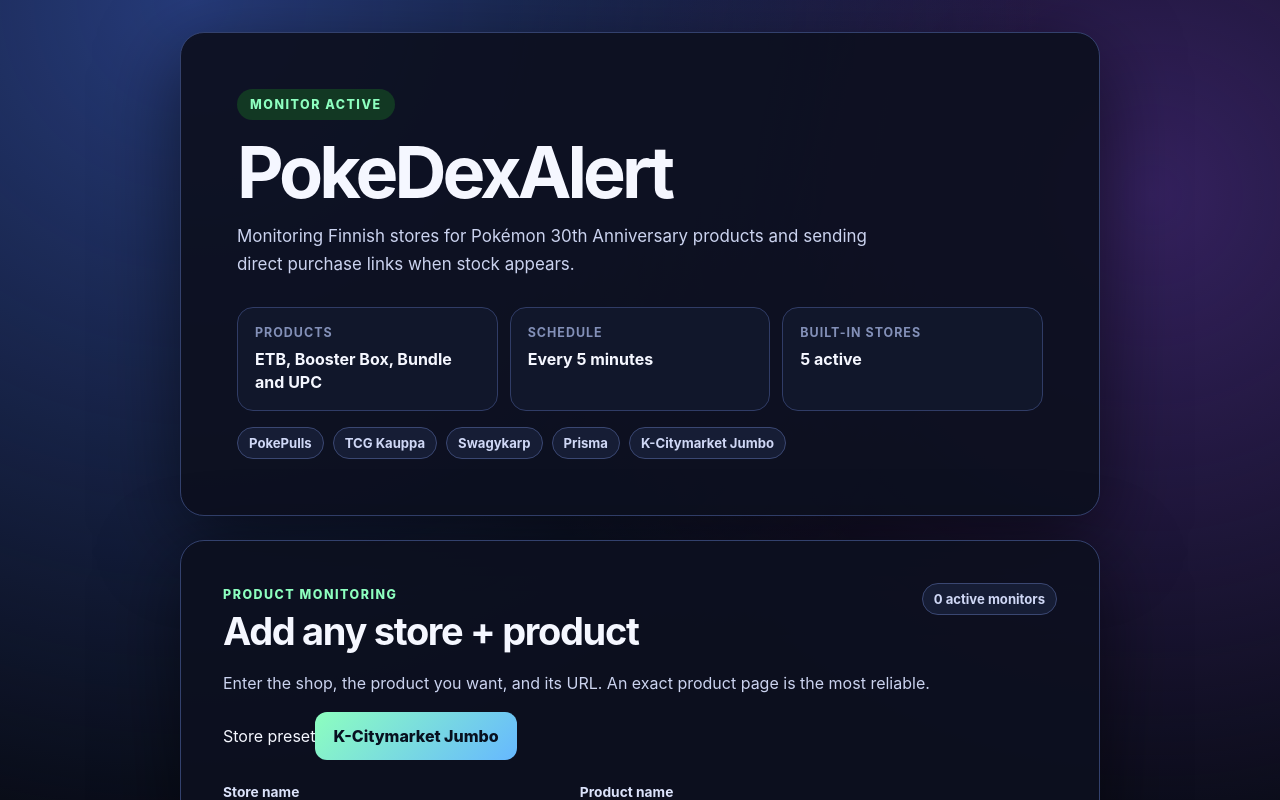
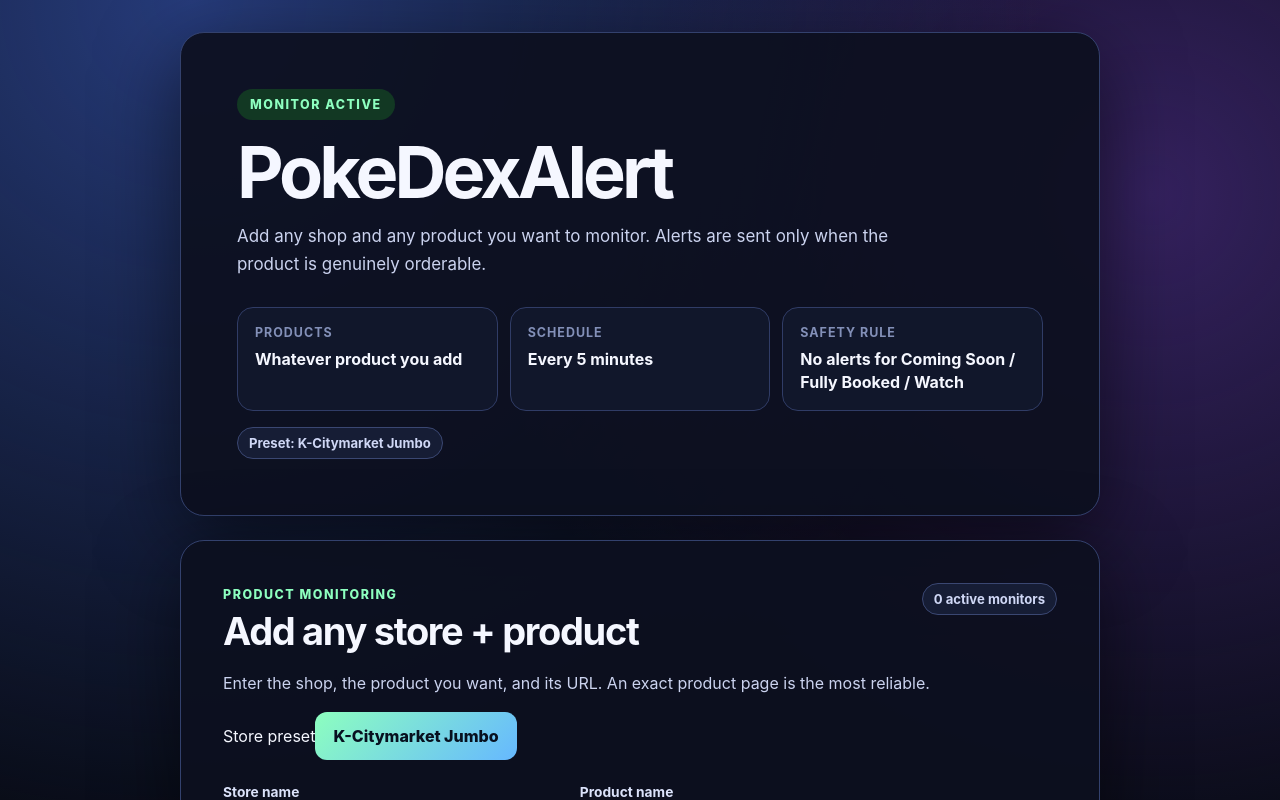
Before and after one commit to danger-14/PokeDexAlert, a Next.js app: page / in a window 1280 px wide. Shown: the top 800 px of the page. Built offline with nearby package versions, Linux system fonts and the light colour scheme; no server answers.

Commit message:
Refactor Home component by removing built-in stores
Removed built-in stores list and updated related text.

```diff
--- a/app/page.tsx
+++ b/app/page.tsx
@@ -1,13 +1,5 @@
 import StoreManager from "./StoreManager";
 import TestAlert from "./TestAlert";
-
-const builtInStores = [
-  "PokePulls",
-  "TCG Kauppa",
-  "Swagykarp",
-  "Prisma",
-  "K-Citymarket Jumbo",
-];
 
 export default function Home() {
   return (
@@ -20,40 +12,52 @@
         <h1>PokeDexAlert</h1>
 
         <p className="hero-copy">
-          Monitoring Finnish stores for Pokémon
-          30th Anniversary products and sending
-          direct purchase links when stock appears.
+          Add any shop and any
+          product you want to
+          monitor. Alerts are sent
+          only when the product is
+          genuinely orderable.
         </p>
 
         <div className="filter-grid">
           <div>
             <span>Products</span>
             <strong>
-              ETB, Booster Box, Bundle and UPC
+              Whatever product you
+              add
             </strong>
           </div>
 
           <div>
             <span>Schedule</span>
-            <strong>Every 5 minutes</strong>
+            <strong>
+              Every 5 minutes
+            </strong>
           </div>
 
           <div>
-            <span>Built-in stores</span>
+            <span>
+              Safety rule
+            </span>
+
             <strong>
-              {builtInStores.length} active
+              No alerts for Coming
+              Soon / Fully Booked /
+              Watch
             </strong>
           </div>
         </div>
 
         <div className="built-in-stores">
-          {builtInStores.map((store) => (
-            <span key={store}>{store}</span>
-          ))}
+          <span>
+            Preset:
+            K-Citymarket Jumbo
+          </span>
         </div>
       </section>
 
       <StoreManager />
+
       <TestAlert />
     </main>
   );
```
